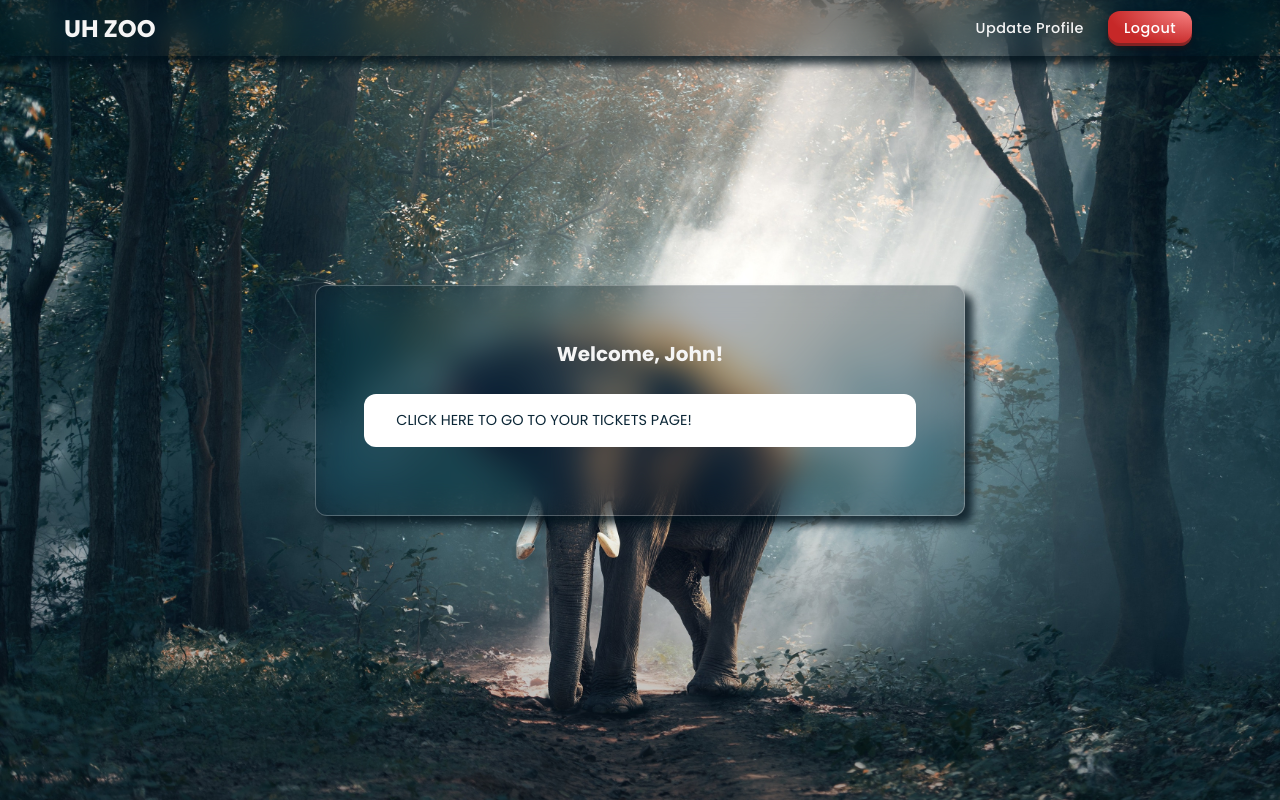
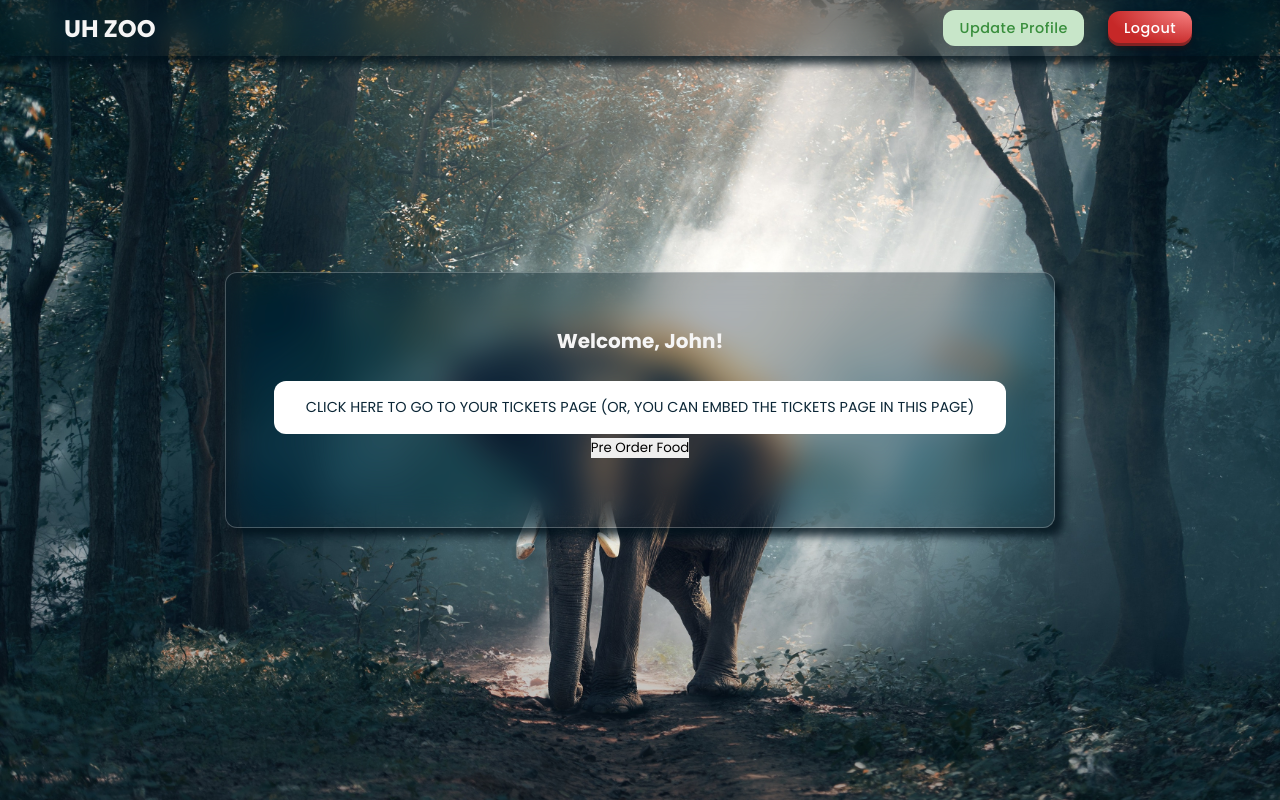
Before and after one commit to L3rpio/Team15UhZoo, a PHP site: page /GuestLanding.php in a window 1280 px wide. Run offline with PHP 8.4, Linux system fonts and the light colour scheme; a user stored in the database is signed in.

Commit message:
Add files via upload

```diff
--- a/GuestLanding.php
+++ b/GuestLanding.php
@@ -1,6 +1,7 @@
 <?php
 session_start();
-if (!isset($_SESSION['id'])) {
+if (!isset($_SESSION['id']))
+{
 header('location:LoginPage.php');
 };
 ?>
@@ -21,7 +22,7 @@ if (!isset($_SESSION['id'])) {
 <span class="logo"><a href="GuestLanding.php" class="styledLink">UH Zoo</a></span>
 <ul class="navlist">
 <li class="listItem">
-                <a href="GuestProfileEdit.php" class="styledLink">Update Profile</a>
+<a href="GuestProfileEdit.php" class="nav-btn">Update Profile</a>
 </li>
 <li class="listItem">
 <a href="includes/logout.inc.php" class="nav-logout">Logout</a>
@@ -53,25 +54,14 @@ if (!isset($_SESSION['id'])) {
 <tr>
 <td>
 <p>
-                                    <a href="ticket/ticket.php" class="">Click here to go to your tickets page!</a>
+<a href="" class="">
+Click here to go to your tickets page (Or, you can embed the tickets page in this page)</a>
 </p>
 </td>
-                            <td>
-                                <p>
 
-                                </p>
-                            </td>
-                            <td>
-                                <p>
-
-                                </p>
-                            </td>
-                            <td>
-
-                            </td>
 </tr>
 </tbody>
-                </table>
+</table><center><a href="product.php"><button class="btn btn-success">Pre Order Food</button></a></center>
 </div>
 </div>
 
```
Lines whose indentation alone changed are shown as unchanged.
